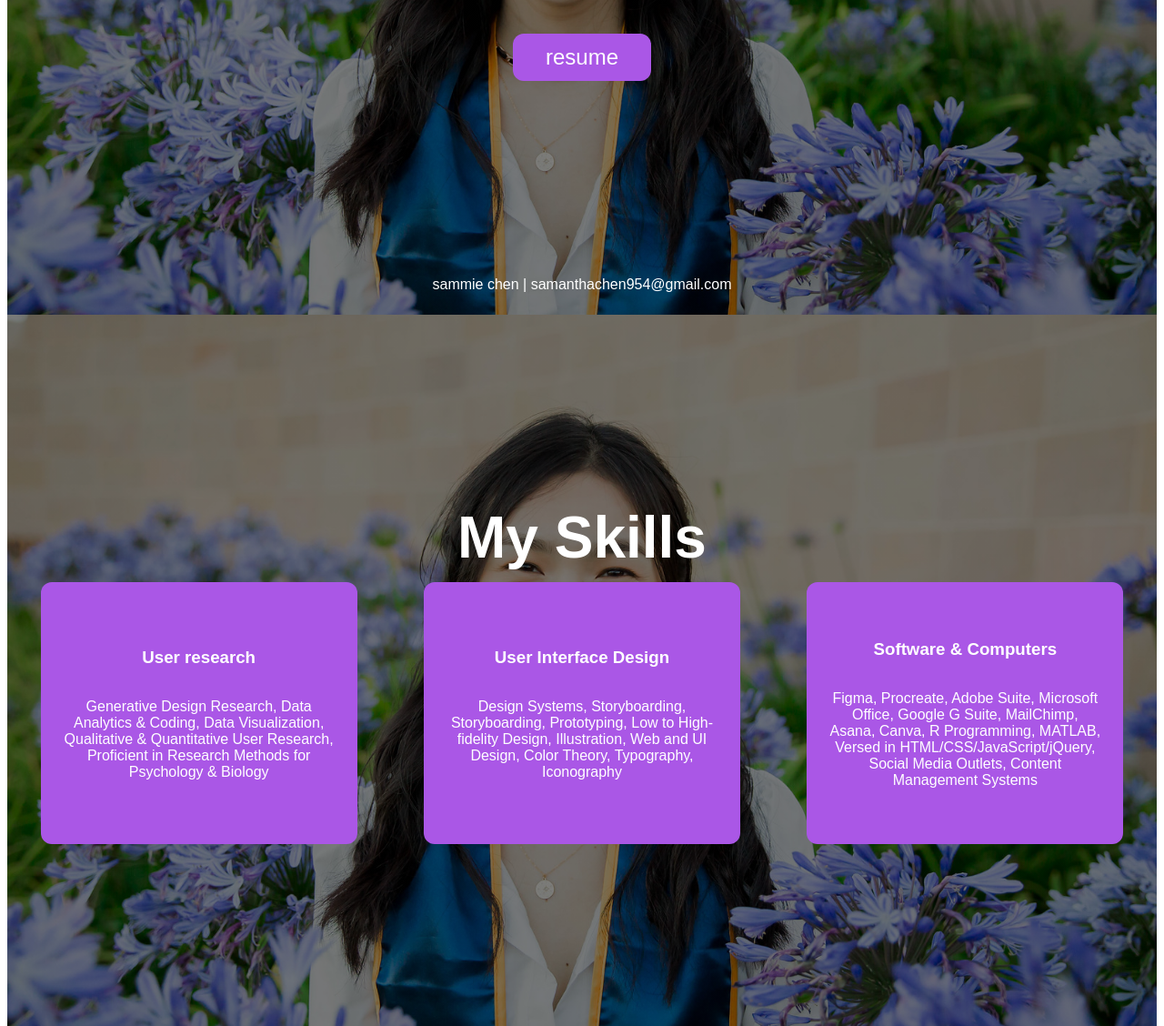
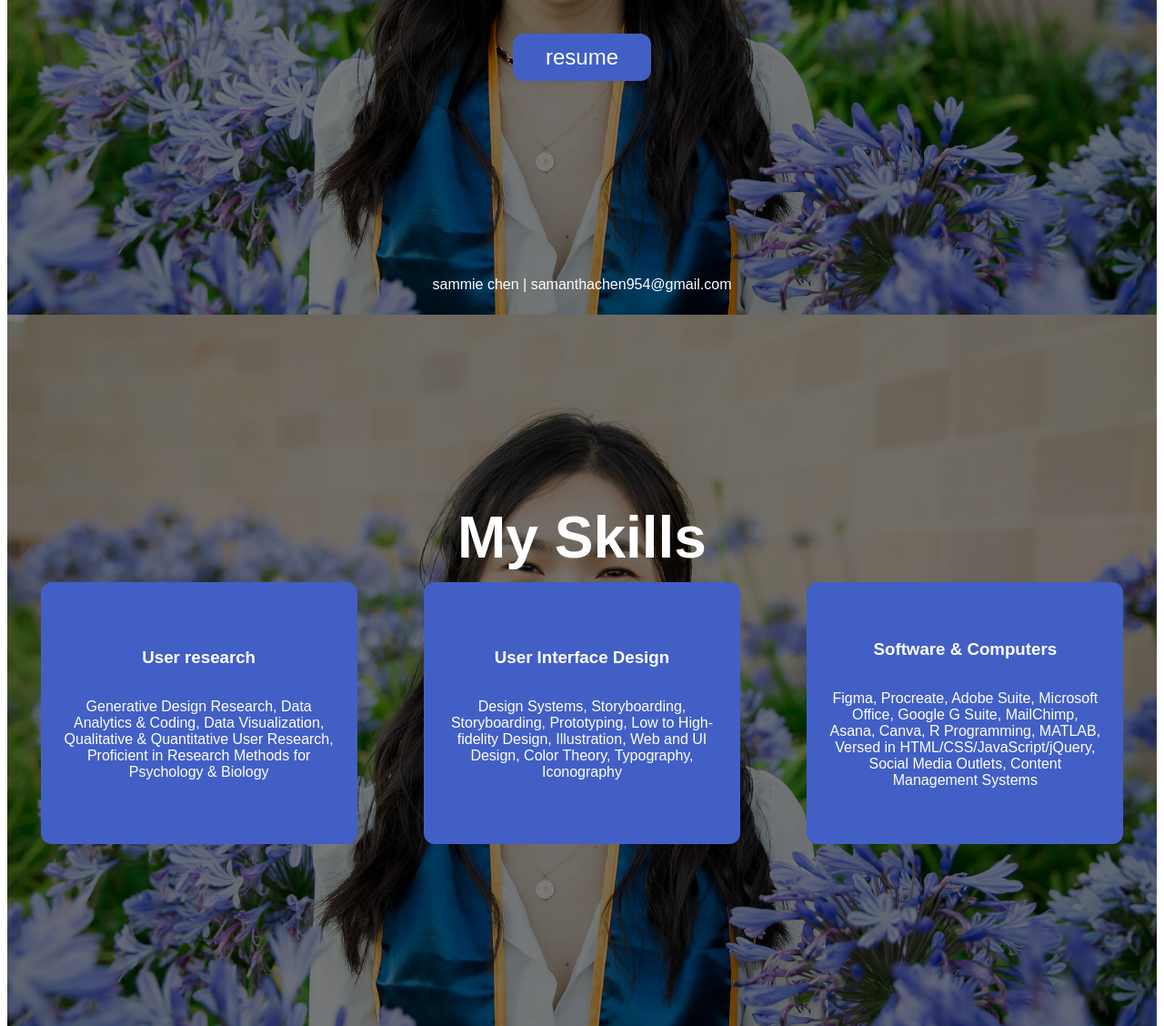
Before and after one commit to samanthachen954/UX_UI_HW_18, a plain HTML site: page index.html in a window 1280 px wide. Shown: the part 462-1590 px from the top of the page at 91% size. Drawn offline with Linux system fonts and the light colour scheme.

Commit message:
changed color 6/15/22 11:46PM

```diff
--- a/CSS/index.css
+++ b/CSS/index.css
@@ -36,7 +36,7 @@
     margin-top: 6px;
 }
 .hitsub {
-    background-color: #aa57e6;
+    background-color: #425FC5;
     border: none;
     border-radius: 12px;
     padding: 12px 36px;
@@ -62,7 +62,7 @@
   }
   .UX_research {
         display: flex;
-        background-color: #aa57e6;
+        background-color: #425FC5;
         flex-direction: column;
         justify-content: center;
         height: 240px;
@@ -73,7 +73,7 @@
   }
   .UI_design {
     display: flex;
-    background-color: #aa57e6;
+    background-color: #425FC5;
     flex-direction: column;
     justify-content: center;
     height: 240px;
@@ -84,7 +84,7 @@
   }
   .tools {
     display: flex;
-    background-color: #aa57e6;
+    background-color: #425FC5;
     flex-direction: column;
     justify-content: center;
     height: 240px;
```
